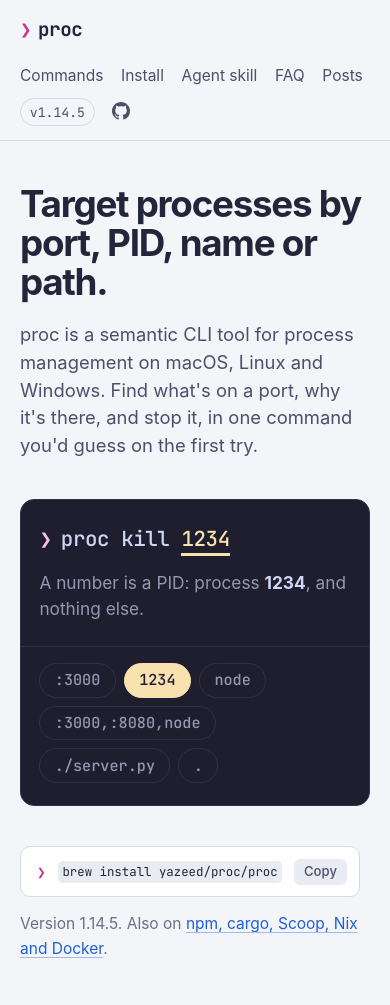
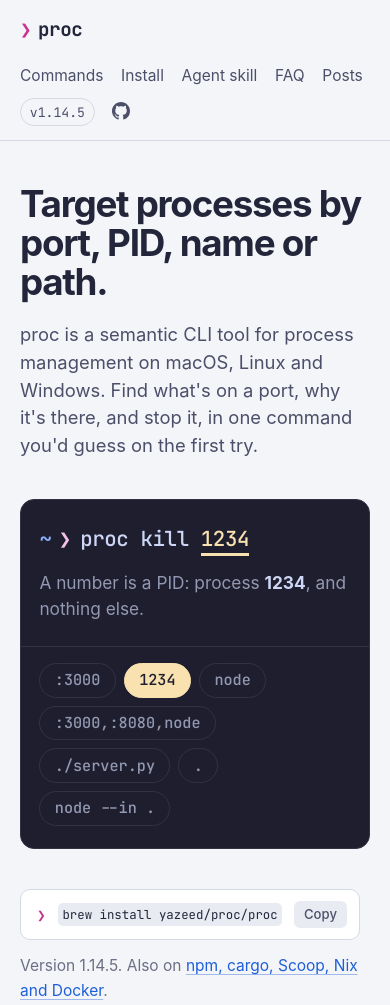
Before and after one commit to yazeed/proc, a Jekyll site: the page built from docs/index.html, in a window 390 px wide. Shown: the top 1005 px of the page. Built offline with Jekyll 4.4.1, drawn with Linux system fonts in a browser that asks for light colours; some web fonts are replaced; grey boxes are pictures that could not be loaded.

Commit message:
docs: hero prompt is just ~, and a --in example
The reader's prompt is shortened to ~ so the command stays the focus, and shows on phones again. A seventh chip, node --in ., shows how --in keeps any target inside a folder.

```diff
--- a/docs/assets/css/style.css
+++ b/docs/assets/css/style.css
@@ -847,10 +847,8 @@
   /* long inline spans (error messages, pipelines) wrap instead of running off the screen */
   .prose :not(pre) > code { white-space: normal; overflow-wrap: anywhere; }
   .reader-line, .reader-explain, .reader-choices { padding-left: 1.15rem; padding-right: 1.15rem; }
-  /* no room for the path on a phone; let a long target wrap rather than hide behind a scroll */
+  /* let a long target wrap rather than hide behind a scroll */
   .reader-line { white-space: normal; font-size: 1.3rem; }
-  .reader-line .p-path { display: none; }
-  .reader-line .p-chevron { margin-left: 0; }
 }
 
 @media (prefers-reduced-motion: reduce) {
--- a/docs/index.html
+++ b/docs/index.html
@@ -12,7 +12,7 @@
     </div>
 
     <div class="reader" data-reader>
-      <p class="reader-line" aria-live="polite"><span class="p-path">~/code/shop</span><span class="p-chevron" aria-hidden="true">❯</span><span class="p-verb">proc <span data-reader-verb>kill</span></span> <span class="reader-target" data-reader-target>:3000</span></p>
+      <p class="reader-line" aria-live="polite"><span class="p-path">~</span><span class="p-chevron" aria-hidden="true">❯</span><span class="p-verb">proc <span data-reader-verb>kill</span></span> <span class="reader-target" data-reader-target>:3000</span></p>
       <p class="reader-explain" data-reader-explain aria-live="polite">A leading colon means a port: proc acts on whatever is listening on <strong>3000</strong>.</p>
       <div class="reader-choices" role="group" aria-label="Kinds of target">
         <button type="button" data-verb="kill" data-target=":3000" aria-pressed="true">:3000<template>A leading colon means a port: proc acts on whatever is listening on <strong>3000</strong>.</template></button>
@@ -21,6 +21,7 @@
         <button type="button" data-verb="kill" data-target=":3000,:8080,node" aria-pressed="false">:3000,:8080,node<template>Separate targets with commas to act on several at once. A process matched twice is only acted on once.</template></button>
         <button type="button" data-verb="for" data-target="./server.py" aria-pressed="false">./server.py<template>With <code>proc for</code>, a path finds what's running that file or has it open.</template></button>
         <button type="button" data-verb="in" data-target="." aria-pressed="false">.<template>With <code>proc in</code>, a directory lists everything started there, even after the folder is deleted.</template></button>
+        <button type="button" data-verb="kill" data-target="node --in ." aria-pressed="false">node --in .<template>Add <code>--in</code> to keep any target inside a folder and the folders below it: only the <code>node</code> processes started there, not every one on the machine. Most commands take it.</template></button>
       </div>
     </div>
 
```
